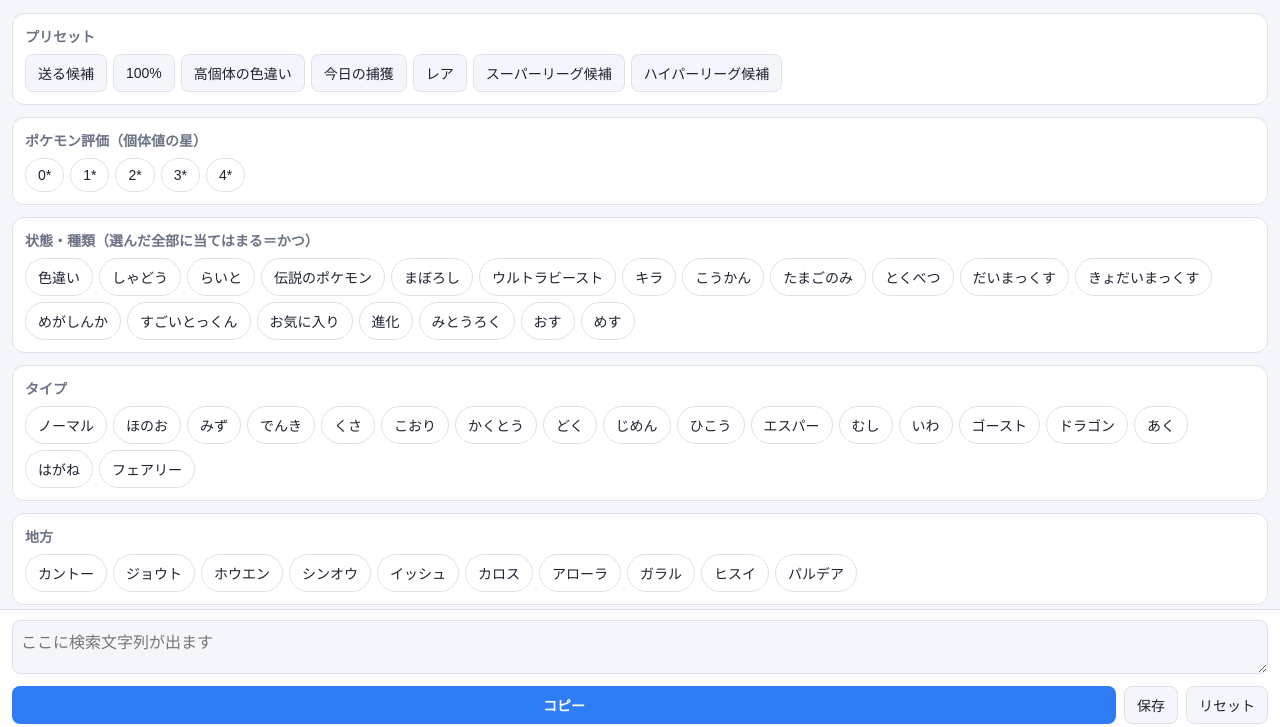
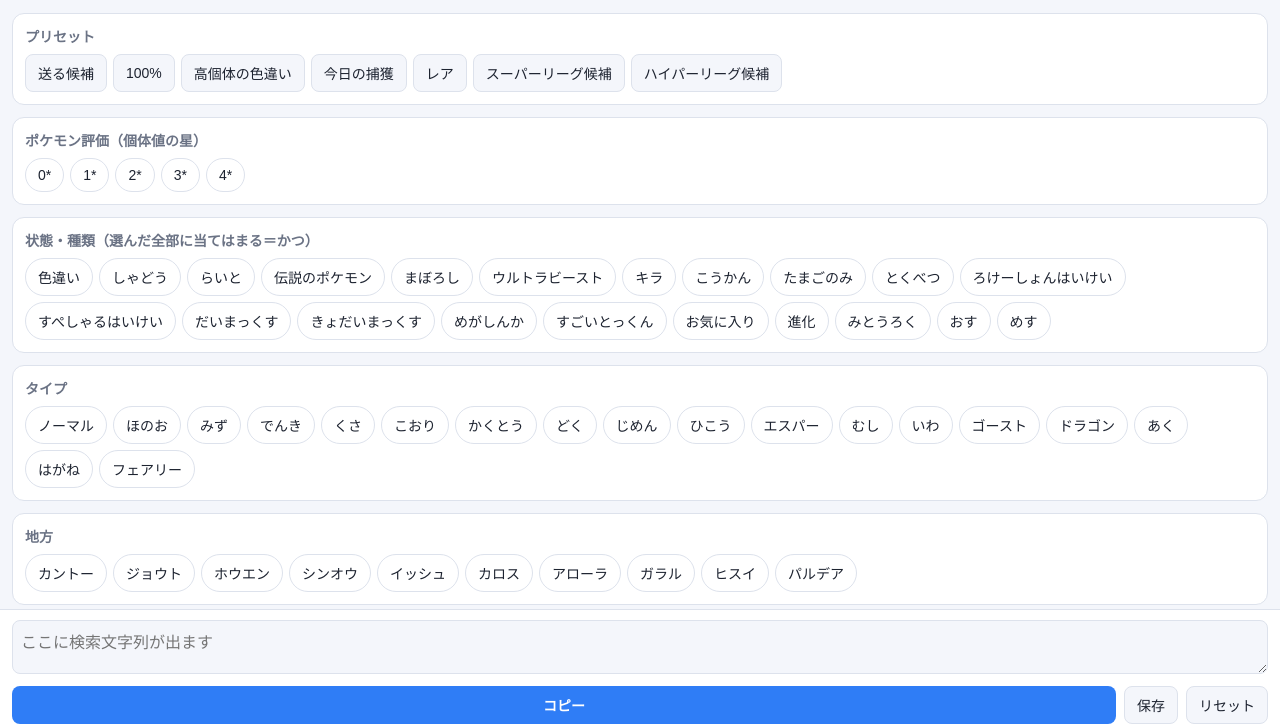
Before and after one commit to umiboshi/pogo-filter, a plain HTML site: page index.html in a window 1280 px wide. Shown: the part 66-793 px from the top of the page. Drawn offline with Linux system fonts and the light colour scheme.

Commit message:
状態・種類に背景チップ（ろけーしょんはいけい・すぺしゃるはいけい）を追加
Co-Authored-By: Claude Opus 5.5 <noreply@anthropic.com>

```diff
--- a/index.html
+++ b/index.html
@@ -164,7 +164,7 @@ const GROUPS = {
   star:   ["0*", "1*", "2*", "3*", "4*"],
   // 表記は攻略サイト（GameWith 2026-11-16更新 / 9db）の記載に合わせた。すごいとっくんは実機で問題なし
   status: ["色違い", "しゃどう", "らいと", "伝説のポケモン", "まぼろし", "ウルトラビースト",
-           "キラ", "こうかん", "たまごのみ", "とくべつ", "だいまっくす", "きょだいまっくす",
+           "キラ", "こうかん", "たまごのみ", "とくべつ", "ろけーしょんはいけい", "すぺしゃるはいけい", "だいまっくす", "きょだいまっくす",
            "めがしんか", "すごいとっくん", "お気に入り", "進化", "みとうろく", "おす", "めす"],
   type:   ["ノーマル", "ほのお", "みず", "でんき", "くさ", "こおり", "かくとう", "どく", "じめん",
            "ひこう", "エスパー", "むし", "いわ", "ゴースト", "ドラゴン", "あく", "はがね", "フェアリー"],
```
